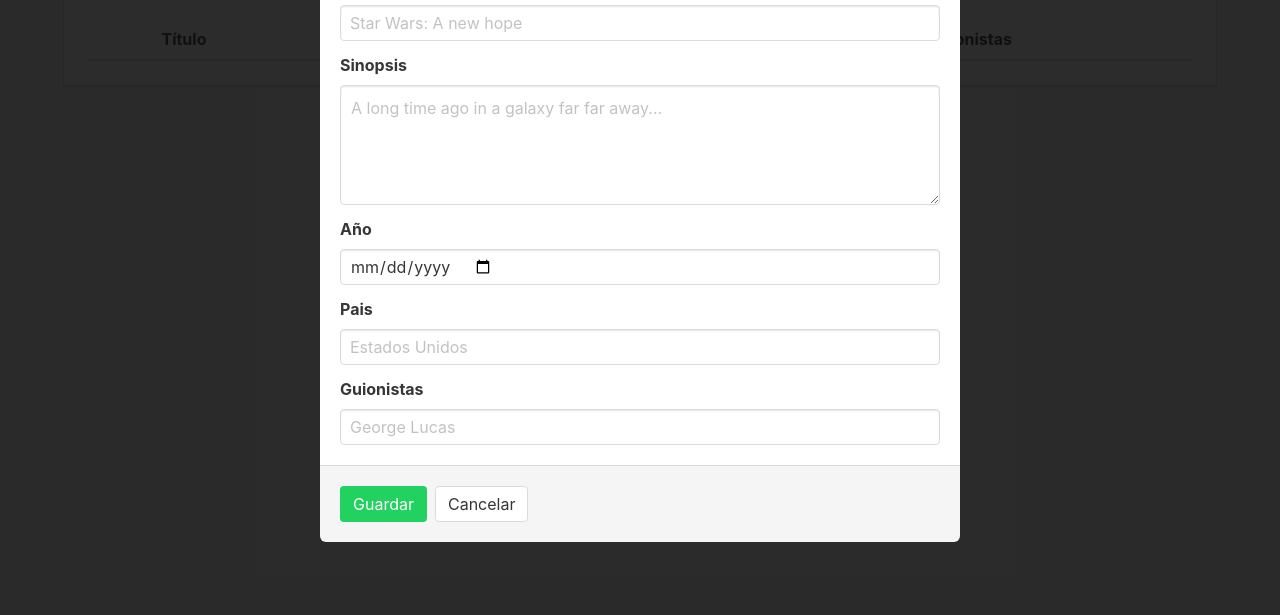
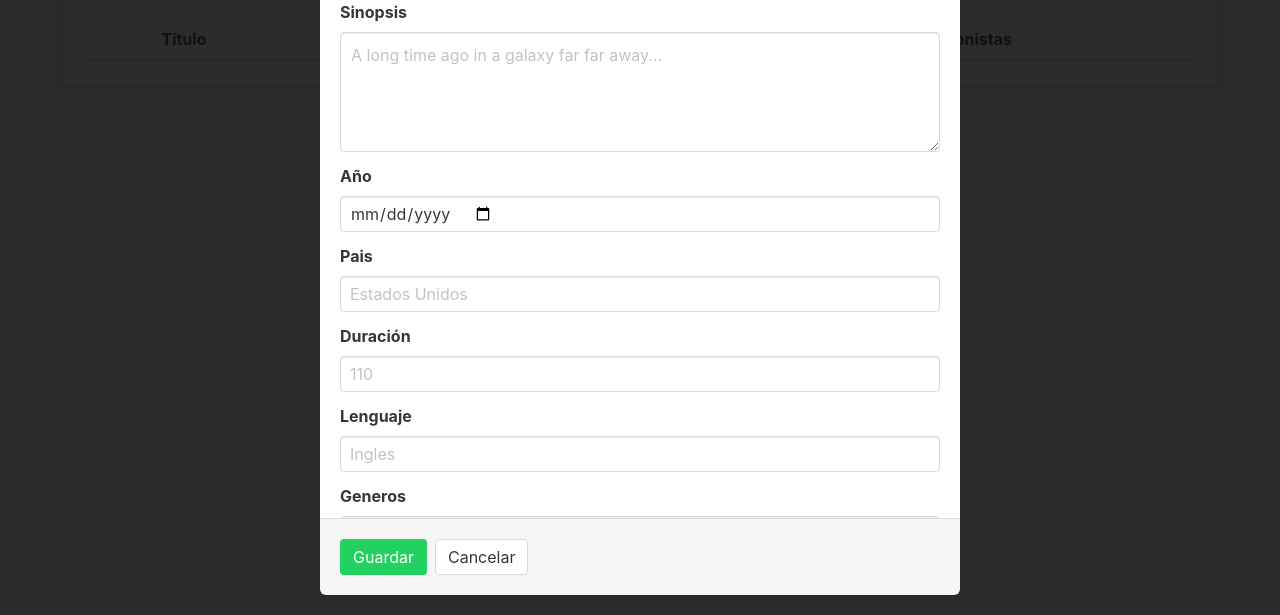
Before and after one commit to tomasechague/filmster, a website with bundled scripts: page client/src/index.html in a window 1280 px wide. Both pictures are taken after a click on the button "Agregar". Shown: the part 185-800 px from the top of the page. Built offline with nearby package versions, Linux system fonts and the light colour scheme; no server answers.

Commit message:
Agrega campos faltantes al formulario de movie

```diff
--- a/client/src/index.html
+++ b/client/src/index.html
@@ -96,11 +96,47 @@
                     </div>
 
                     <div class="field">
+                        <label class="label">Duración</label>
+                        <div class="control">
+                            <input class="input" type="number"
+                                placeholder="110"
+                                id="movieRuntime">
+                        </div>
+                    </div>
+
+                    <div class="field">
+                        <label class="label">Lenguaje</label>
+                        <div class="control">
+                            <input class="input" type="text"
+                                placeholder="Ingles"
+                                id="movieLanguage">
+                        </div>
+                    </div>
+
+                    <div class="field">
+                        <label class="label">Generos</label>
+                        <div class="control">
+                            <input class="input" type="text"
+                                placeholder="Ciencia ficción"
+                                id="movieGeneres">
+                        </div>
+                    </div>
+
+                    <div class="field">
                         <label class="label">Guionistas</label>
                         <div class="control">
                             <input class="input" type="text"
                                 placeholder="George Lucas"
                                 id="movieWriters">
+                        </div>
+                    </div>
+
+                    <div class="field">
+                        <label class="label">Directores</label>
+                        <div class="control">
+                            <input class="input" type="text"
+                                placeholder="George Lucas"
+                                id="movieDirectors">
                         </div>
                     </div>
                 </form>
--- a/client/src/index.mjs
+++ b/client/src/index.mjs
@@ -42,7 +42,11 @@ const $refs = {
     moviePlot: document.querySelector('#moviePlot'),
     movieReleaseDate: document.querySelector('#movieReleaseDate'),
     movieCountry: document.querySelector('#movieCountry'),
-    movieWriters: document.querySelector('#movieCountry')
+    movieRuntime: document.querySelector('#movieRuntime'),
+    movieLanguage: document.querySelector('#movieLanguage'),
+    movieGeneres: document.querySelector('#movieGeneres'),
+    movieWriters: document.querySelector('#movieWriters'),
+    movieDirectors: document.querySelector('#movieDirectors')
 }
 
 /*
@@ -59,6 +63,10 @@ function closeModal() {
     $refs.modal.classList.remove('is-active')
 }
 
+function parseCSV(val) {
+    return val.split(',').flatMap(v => v.split());
+}
+
 /*
  * Guarda una pelicula
  */
@@ -67,7 +75,12 @@ function saveMovie() {
         name: $refs.movieName.value,
         plot: $refs.moviePlot.value,
         year: new Date($refs.movieReleaseDate.value),
-        country: $refs.movieCountry.value
+        country: $refs.movieCountry.value,
+        runtime: +$refs.movieRuntime.value,
+        language: $refs.movieLanguage.value,
+        generes: parseCSV($refs.movieGeneres.value),
+        writers: parseCSV($refs.movieWriters.value),
+        directors: parseCSV($refs.movieDirectors.value)
     }
 
     console.log(movie)
```
